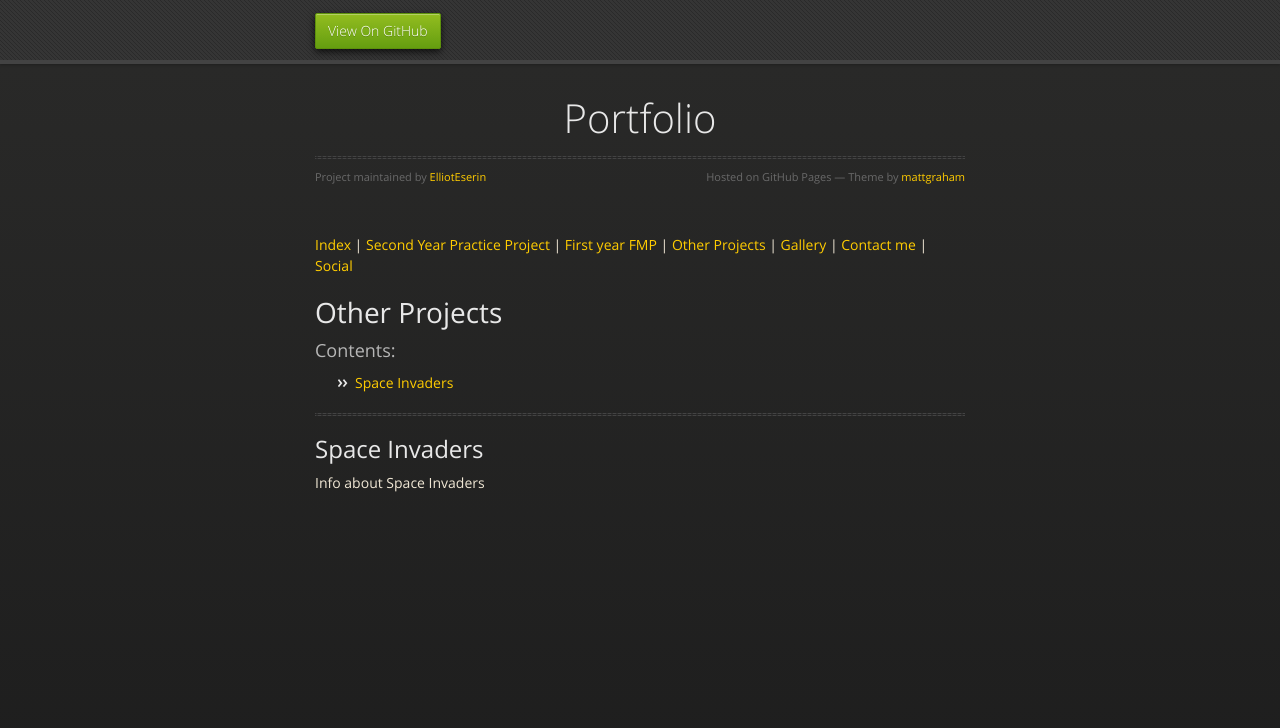
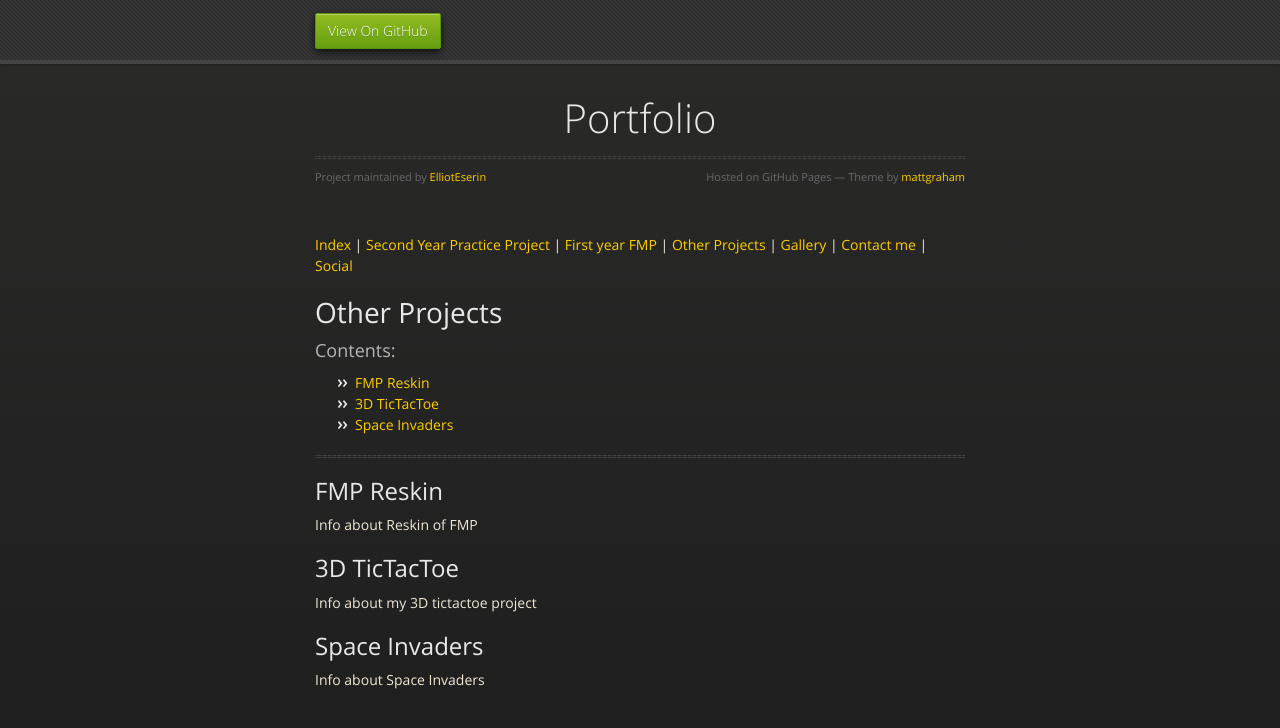
Before and after one commit to ElliotEserin/Portfolio, a Jekyll site: the page built from OtherProjects.md, in a window 1280 px wide. Shown: the top 728 px of the page. Built offline with Jekyll 4.4.1, drawn with Linux system fonts in a browser that asks for light colours; our own code applies the rules of GitHub Pages for plain Markdown files; the repository's description, which GitHub fills in, is left out.

Commit message:
Update OtherProjects.md

```diff
--- a/OtherProjects.md
+++ b/OtherProjects.md
@@ -2,10 +2,25 @@
 ### Contents:
 <ul>
   <li>
-    <a id="space"> Space Invaders </a>
+    <a href="#FMPReskin"> FMP Reskin </a>
+  </li>
+  <li>
+    <a href="#ticTacToe"> 3D TicTacToe </a>
+  </li>
+  <li>
+    <a href="#space"> Space Invaders </a>
   </li>
 </ul>
 <hr>
-
-<h2 id="space"> Space Invaders </h2>
+<a id="FMPReskin"></a>
+<h2> FMP Reskin </h2>
+Info about Reskin of FMP
+<br>
+<a id="ticTacToe"></a>
+<h2> 3D TicTacToe </h2>
+Info about my 3D tictactoe project
+<br>
+<a id="space"></a>
+<h2> Space Invaders </h2>
 Info about Space Invaders
+<br>
```
